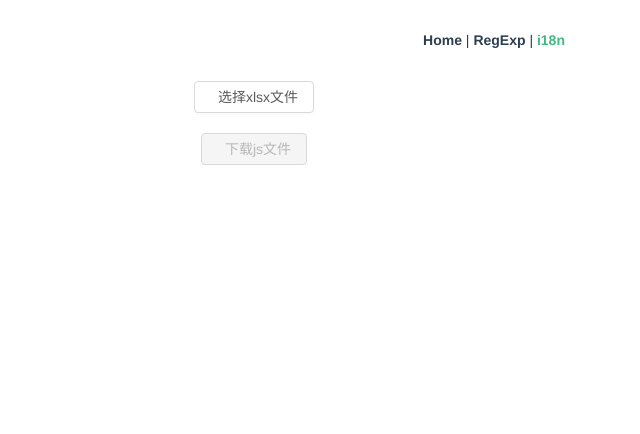
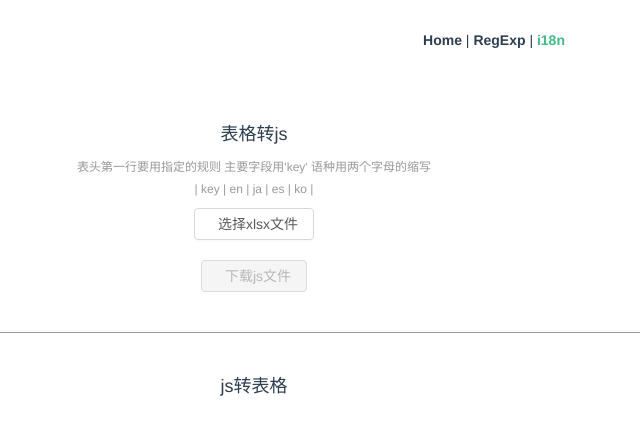
Before and after one commit to kuminson/tool-work, a Vue app: page /#/i18n in a window 1280 px wide. Shown: the top 434 px of the page, without its empty margins (146-786 px from the left). Built offline with nearby package versions, Linux system fonts and the light colour scheme.

Commit message:
增加 i18n 表格转js功能

```diff
--- a/package.json
+++ b/package.json
@@ -12,6 +12,8 @@
     "axios": "^0.19.2",
     "clipboard": "^2.0.6",
     "core-js": "^3.6.4",
+    "file-saver": "^2.0.2",
+    "jszip": "^3.4.0",
     "vue": "^2.6.11",
     "vue-router": "^3.1.6",
     "vuex": "^3.1.3",
--- a/src/assets/style/common.scss
+++ b/src/assets/style/common.scss
@@ -1,3 +1,14 @@
-.row+.row{
+#app .row+.row{
   margin-top: 20px;
 }
+.title{
+  font-size: 18px;
+  margin-top: 40px;
+}
+.line-dividing{
+  margin-top: 40px;
+  margin-bottom: 40px;
+  width: 100%;
+  height: 1px;
+  background-color: #999;
+}
--- a/src/views/i18n.vue
+++ b/src/views/i18n.vue
@@ -1,5 +1,8 @@
 <template>
   <div class="i18n">
+    <div class="title">表格转js</div>
+    <div class="note">表头第一行要用指定的规则 主要字段用'key' 语种用两个字母的缩写</div>
+    <div class="note">| key | en | ja | es | ko |</div>
     <div class="row">
       <a-upload :file-list="fileList" :remove="handleRemove" :before-upload="beforeUpload" accept=".xlsx">
         <a-button><a-icon type="upload" />选择xlsx文件</a-button>
@@ -8,11 +11,15 @@
     <div class="row">
       <a-button :disabled="fileList.length === 0" @click="download"><a-icon type="download" />下载js文件</a-button>
     </div>
+    <div class="line-dividing"></div>
+    <div class="title">js转表格</div>
   </div>
 </template>
 
 <script>
   import XLSX from 'xlsx';
+  import JSZip from 'jszip';
+  import {saveAs} from 'file-saver'
   export default {
     name: "i18n",
     data () {
@@ -42,12 +49,49 @@
           const first_worksheet = workbook.Sheets[workbook.SheetNames[0]];
           const myjson = XLSX.utils.sheet_to_json(first_worksheet, {header:1});
           // 生成js文件
+          const myKey = []
+          let mainKey = ''
+          for (let i = 0; i < myjson[0].length; i++) {
+            if (myjson[0][i].search(/^[a-zA-Z]{2}$/) !== -1) {
+              myKey.push({
+                name: myjson[0][i],
+                index: i
+              })
+            } else if (myjson[0][i] === 'key') {
+              mainKey = i
+            }
+          }
+          console.log('myKey', myKey, mainKey)
+          const totalData = {}
+          for (let i = 1; i < myjson.length; i++) {
+            // 提取单页名
+            const keyObj = myjson[i][mainKey].split('.')
+            for (let j = 0; j < myKey.length; j++) {
+              if (totalData[myKey[j].name] === undefined) {
+                totalData[myKey[j].name] = {}
+              }
+              if (totalData[myKey[j].name][keyObj[0]] === undefined) {
+                totalData[myKey[j].name][keyObj[0]] = {}
+              }
+              // [语种][单页名][字段key] = [表格数据第n行][语种的key值]
+              totalData[myKey[j].name][keyObj[0]][keyObj[1]] = myjson[i][myKey[j].index]
+            }
+          }
+          console.log('totalData', totalData)
           // 放到压缩包里
+          const zip = new JSZip()
+          for (let key in totalData) {
+            for (let index in totalData[key]) {
+              // 语种/单页名.js
+              zip.file(key + '/' + index + '.js', 'export default ' + JSON.stringify(totalData[key][index]))
+            }
+          }
           // 下载
-          console.log('workbook', myjson)
+          zip.generateAsync({type:"blob"}).then((content) => {
+            saveAs(content, "i18n.zip");
+          })
         }
         reader.readAsArrayBuffer(file)
-
       }
     }
   }
@@ -57,4 +101,15 @@
 .i18n{
   width: 800px;
 }
+  .note{
+    color: #999;
+    font-size: 12px;
+    margin-top: 10px;
+  }
+  .note+.note{
+    margin-top: 4px;
+  }
+  .row{
+    margin-top: 10px;
+  }
 </style>
--- a/src/views/regExp.vue
+++ b/src/views/regExp.vue
@@ -10,6 +10,7 @@
     <div class="row">
       <div class="row-res res-text">{{res}}</div>
     </div>
+    <div class="line-dividing"></div>
     <div class="title">pundix官网新闻转换</div>
     <div class="row">
       <div class="item">
@@ -23,6 +24,7 @@
     <div class="row copy" :data-clipboard-text="pundixNews">
       <pre class="row-res res-json">{{pundixNews}}</pre>
     </div>
+    <div class="line-dividing"></div>
     <div class="title">functionX官网新闻转换</div>
     <div class="row">
       <div class="item">
```
Also changed, not shown: 1 other file (tests, documents, lock files or other folders).
